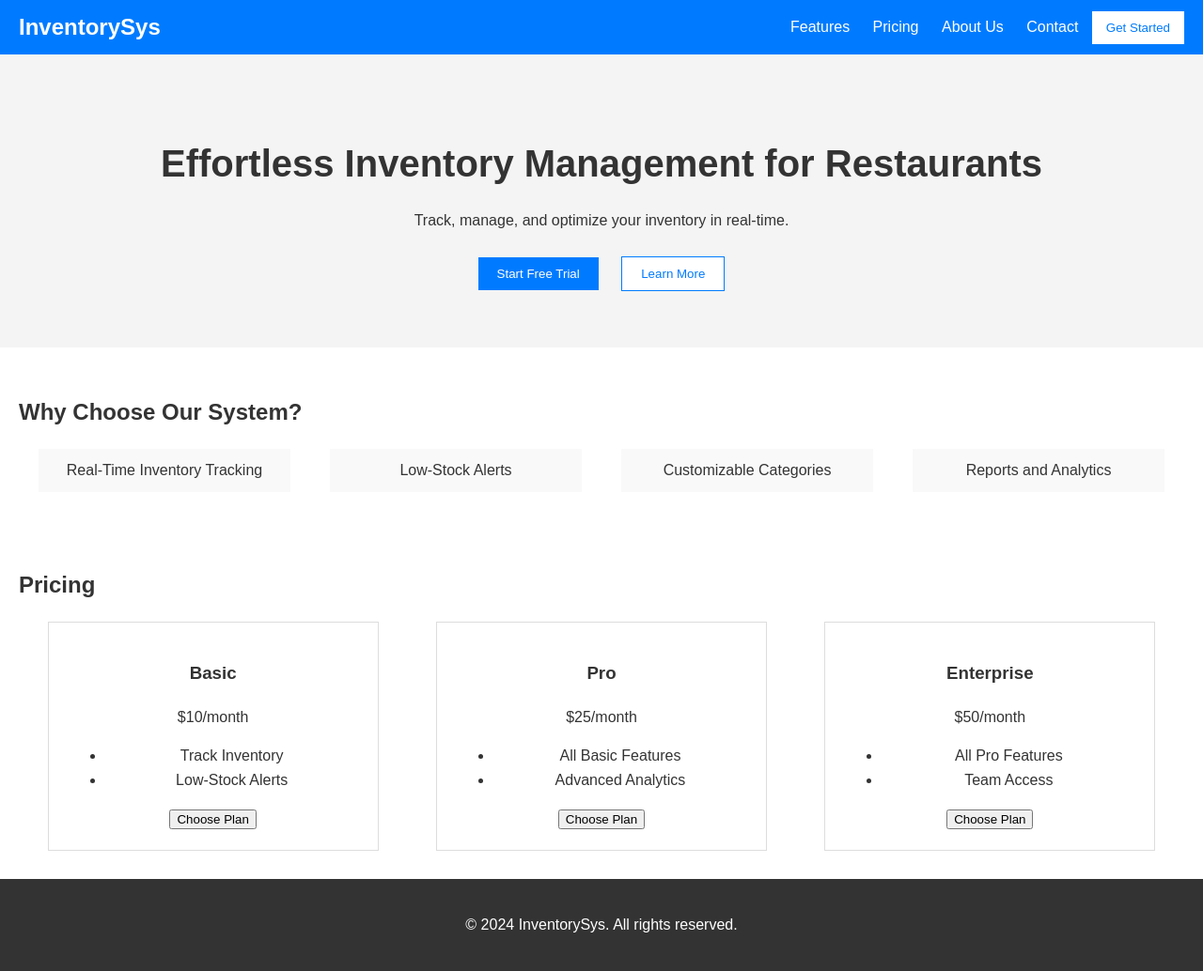
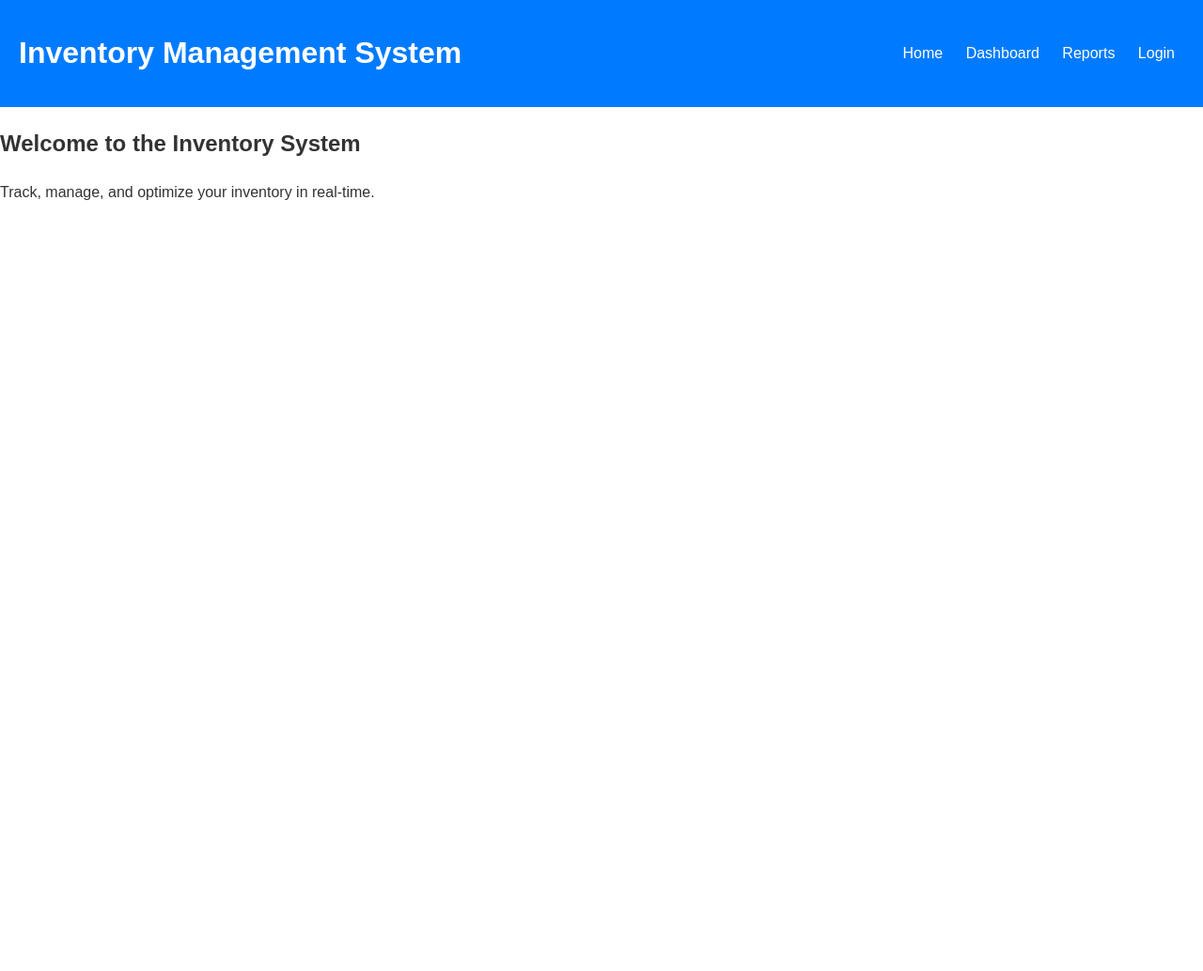
Before and after one commit to elevonix-tech/InventorySys---Python, a Flask app: page / in a window 1280 px wide. Shown: the whole page at 94% size. After the commit the page ends 213 px from the top, so only its background shows below. Run offline with Flask 3, Linux system fonts and the light colour scheme.

Commit message:
add functionality

```diff
--- a/app.py
+++ b/app.py
@@ -1,10 +1,159 @@
-from flask import Flask, render_template
+from flask import Flask, render_template, request, redirect, url_for
+
+import sqlite3
+
+
 
 app = Flask(__name__)
 
+
+
+# Database configuration
+
+DATABASE = "database.db"
+
+
+
+# Initialize the database
+
+def init_db():
+
+  with sqlite3.connect(DATABASE) as conn:
+
+    conn.execute("""
+
+      CREATE TABLE IF NOT EXISTS inventory (
+
+        id INTEGER PRIMARY KEY AUTOINCREMENT,
+
+        item_name TEXT NOT NULL,
+
+        quantity INTEGER NOT NULL,
+
+        low_stock_level INTEGER NOT NULL
+
+      );
+
+    """)
+
+    conn.execute("""
+
+      CREATE TABLE IF NOT EXISTS users (
+
+        id INTEGER PRIMARY KEY AUTOINCREMENT,
+
+        username TEXT UNIQUE NOT NULL,
+
+        password TEXT NOT NULL,
+
+        role TEXT NOT NULL
+
+      );
+
+    """)
+
+
+
+init_db()
+
+
+
+# Routes
+
 @app.route('/')
+
 def home():
-    return render_template('index.html')
+
+  return render_template('index.html')
+
+
+
+@app.route('/dashboard')
+
+def dashboard():
+
+  with sqlite3.connect(DATABASE) as conn:
+
+    cursor = conn.cursor()
+
+    cursor.execute("SELECT * FROM inventory")
+
+    inventory = cursor.fetchall()
+
+  return render_template('dashboard.html', inventory=inventory)
+
+
+
+@app.route('/add_item', methods=['POST'])
+
+def add_item():
+
+  item_name = request.form['item_name']
+
+  quantity = int(request.form['quantity'])
+
+  low_stock_level = int(request.form['low_stock_level'])
+
+  with sqlite3.connect(DATABASE) as conn:
+
+    conn.execute("INSERT INTO inventory (item_name, quantity, low_stock_level) VALUES (?, ?, ?)",
+
+          (item_name, quantity, low_stock_level))
+
+  return redirect(url_for('dashboard'))
+
+
+
+@app.route('/delete_item/<int:item_id>', methods=['POST'])
+
+def delete_item(item_id):
+
+  with sqlite3.connect(DATABASE) as conn:
+
+    conn.execute("DELETE FROM inventory WHERE id=?", (item_id,))
+
+  return redirect(url_for('dashboard'))
+
+
+
+@app.route('/reports')
+
+def reports():
+
+  # Placeholder for reports
+
+  return render_template('reports.html', reports_data={})
+
+
+
+@app.route('/login', methods=['GET', 'POST'])
+
+def login():
+
+  if request.method == 'POST':
+
+    username = request.form['username']
+
+    password = request.form['password']
+
+    with sqlite3.connect(DATABASE) as conn:
+
+      cursor = conn.cursor()
+
+      cursor.execute("SELECT * FROM users WHERE username=? AND password=?", (username, password))
+
+      user = cursor.fetchone()
+
+    if user:
+
+      return redirect(url_for('dashboard'))
+
+    return "Invalid credentials"
+
+  return render_template('login.html')
+
+
 
 if __name__ == "__main__":
-    app.run(debug=True)
+
+  app.run(debug=True)
--- /dev/null
+++ b/templates/base.html
@@ -0,0 +1,45 @@
+<!DOCTYPE html>
+
+<html lang="en">
+
+<head>
+
+  <meta charset="UTF-8">
+
+  <meta name="viewport" content="width=device-width, initial-scale=1.0">
+
+  <link rel="stylesheet" href="/static/style.css">
+
+  <title>Inventory System</title>
+
+</head>
+
+<body>
+
+  <header>
+
+    <h1>Inventory Management System</h1>
+
+    <nav>
+
+      <a href="/">Home</a>
+
+      <a href="/dashboard">Dashboard</a>
+
+      <a href="/reports">Reports</a>
+
+      <a href="/login">Login</a>
+
+    </nav>
+
+  </header>
+
+  <main>
+
+    {% block content %}{% endblock %}
+
+  </main>
+
+</body>
+
+</html>
--- a/templates/index.html
+++ b/templates/index.html
@@ -1,77 +1,9 @@
-<!DOCTYPE html>
-<html lang="en">
-<head>
-    <meta charset="UTF-8">
-    <meta name="viewport" content="width=device-width, initial-scale=1.0">
-    <title>Inventory System for Restaurants</title>
-    <link rel="stylesheet" href="style.css">
-    <!-- Link to the CSS file -->
-    <link rel="stylesheet" href="{{ url_for('static', filename='style.css') }}">
-</head>
-<body>
-    <header>
-        <div class="logo">InventorySys</div>
-        <nav>
-            <a href="#features">Features</a>
-            <a href="#pricing">Pricing</a>
-            <a href="#about">About Us</a>
-            <a href="#contact">Contact</a>
-            <button class="cta-button">Get Started</button>
-        </nav>
-    </header>
+{% extends "base.html" %}
 
-    <section id="hero">
-        <h1>Effortless Inventory Management for Restaurants</h1>
-        <p>Track, manage, and optimize your inventory in real-time.</p>
-        <button class="primary-button">Start Free Trial</button>
-        <button class="secondary-button">Learn More</button>
-    </section>
+{% block content %}
 
-    <section id="features">
-        <h2>Why Choose Our System?</h2>
-        <div class="features-list">
-            <div class="feature">Real-Time Inventory Tracking</div>
-            <div class="feature">Low-Stock Alerts</div>
-            <div class="feature">Customizable Categories</div>
-            <div class="feature">Reports and Analytics</div>
-        </div>
-    </section>
+<h2>Welcome to the Inventory System</h2>
 
-    <section id="pricing">
-        <h2>Pricing</h2>
-        <div class="pricing-plans">
-            <div class="plan">
-                <h3>Basic</h3>
-                <p>$10/month</p>
-                <ul>
-                    <li>Track Inventory</li>
-                    <li>Low-Stock Alerts</li>
-                </ul>
-                <button>Choose Plan</button>
-            </div>
-            <div class="plan">
-                <h3>Pro</h3>
-                <p>$25/month</p>
-                <ul>
-                    <li>All Basic Features</li>
-                    <li>Advanced Analytics</li>
-                </ul>
-                <button>Choose Plan</button>
-            </div>
-            <div class="plan">
-                <h3>Enterprise</h3>
-                <p>$50/month</p>
-                <ul>
-                    <li>All Pro Features</li>
-                    <li>Team Access</li>
-                </ul>
-                <button>Choose Plan</button>
-            </div>
-        </div>
-    </section>
+<p>Track, manage, and optimize your inventory in real-time.</p>
 
-    <footer>
-        <p>© 2024 InventorySys. All rights reserved.</p>
-    </footer>
-</body>
-</html>
+{% endblock %}
```
Also changed, not shown: static/style.css (+97 -0 lines), templates/dashboard.html (added, +59 -0 lines), templates/login.html (added, +17 -0 lines), templates/reports.html (added, +9 -0 lines), database.db (added).
